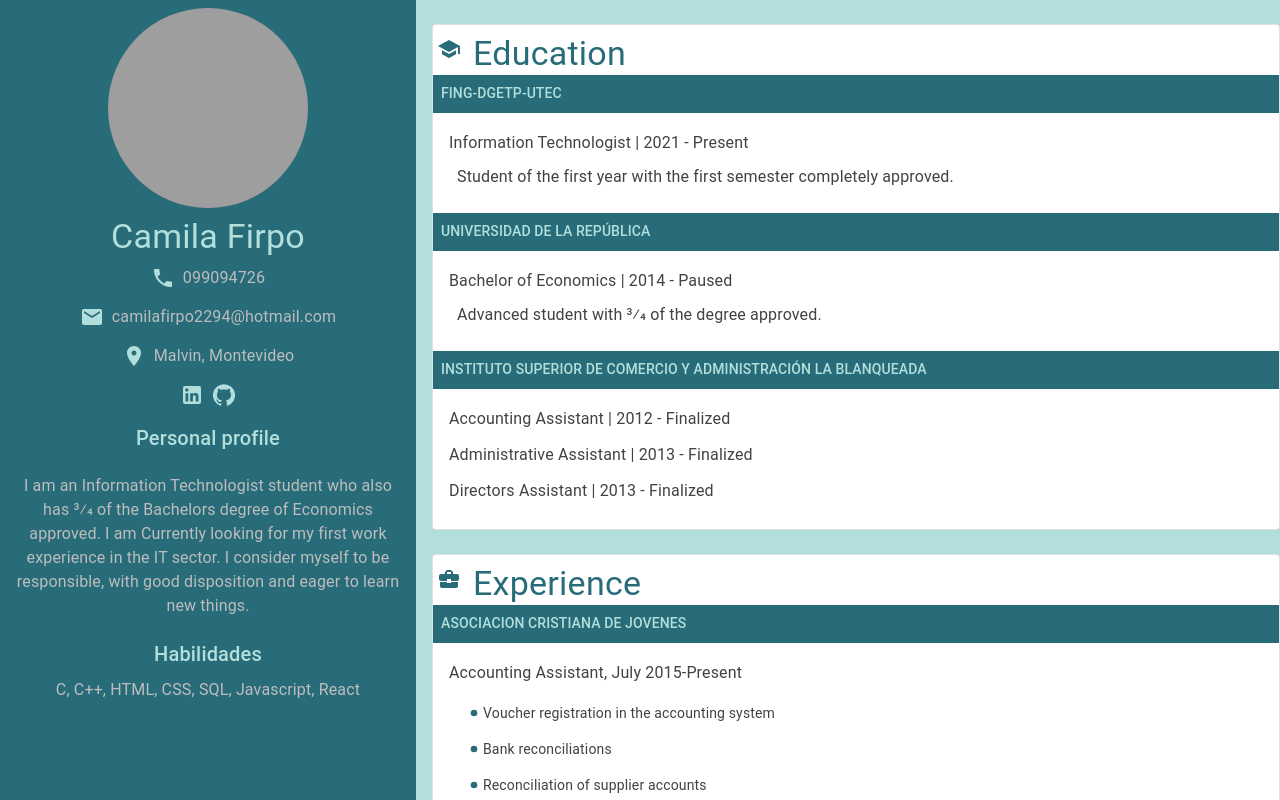
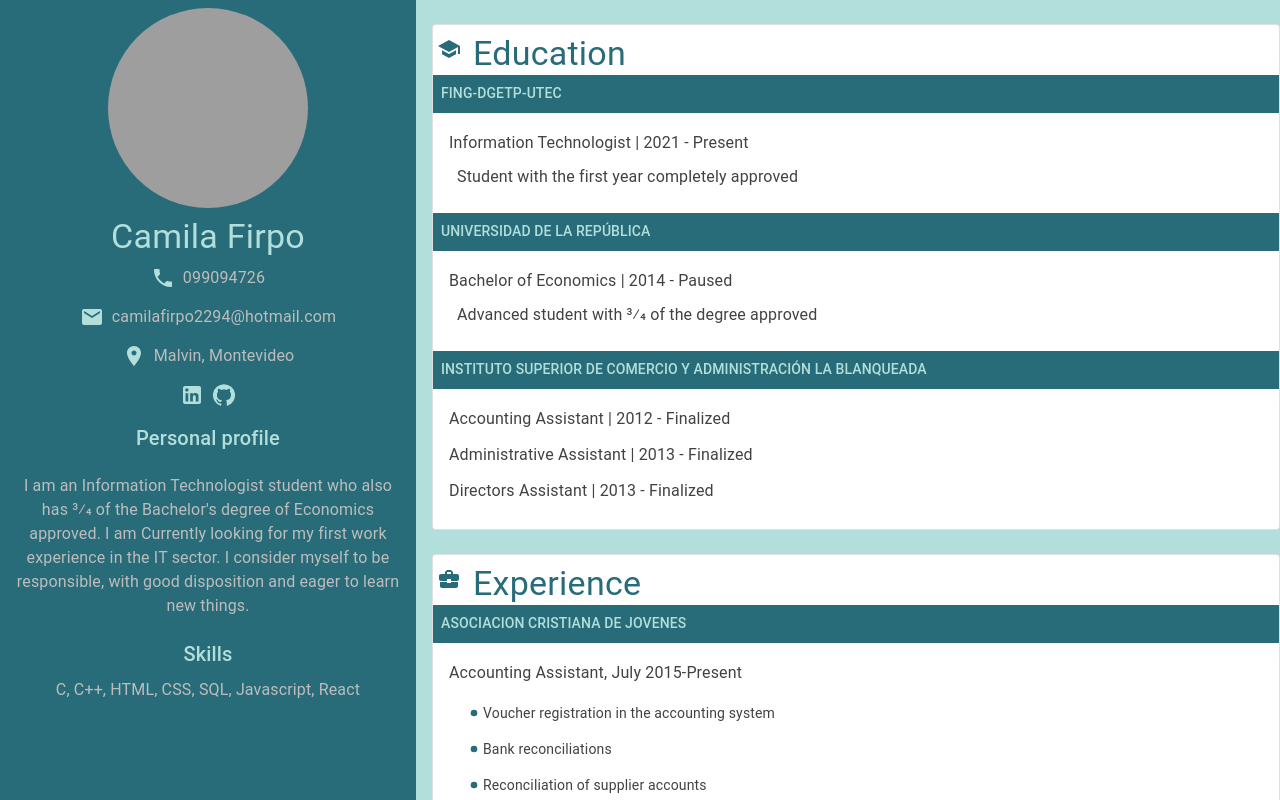
Before and after one commit to camila-firpo/CurriculumCamilaFirpo, a React (Create React App) app: page / in a window 1280 px wide. Shown: the top 800 px of the page. Built offline with nearby package versions, Linux system fonts and the light colour scheme; grey boxes are pictures that could not be loaded.

Commit message:
wording changes

```diff
--- a/src/components/Education/index.js
+++ b/src/components/Education/index.js
@@ -21,8 +21,8 @@ function Education() {
 						<Typography variant="subtitle1" color="secondary.dark" sx={{marginBottom: 1}}>Information Technologist | 2021 - Present</Typography>
 						<Box sx={{margin: 1}}>
 							<Typography variant="body1" color="secondary.dark">
-							Student of the first year with the first semester
-							completely approved.
+							Student with the first year
+							completely approved
 							</Typography>
 						</Box>
 					</Box>
@@ -35,7 +35,7 @@ function Education() {
 						<Typography variant="subtitle1" color="secondary.dark" sx={{marginBottom: 1}}>Bachelor of Economics | 2014 - Paused</Typography>
 						<Box sx={{ marginBottom: 1, margin: 1 }}>
 							<Typography variant="body1" color="secondary.dark">
-								Advanced student with 3⁄4 of the degree approved.
+								Advanced student with 3⁄4 of the degree approved
 							</Typography>
 						</Box>
 					</Box>
--- a/src/components/PersonInfo/index.js
+++ b/src/components/PersonInfo/index.js
@@ -69,7 +69,7 @@ function PersonInfo() {
               <Box sx={{ display: 'flex', marginBottom: 1, justifyContent: 'center', padding: 1.5 }}>
                 <Typography variant="body1" color='secondary.main'>
                 I am an Information Technologist student who
-                also has 3⁄4 of the Bachelors degree of
+                also has 3⁄4 of the Bachelor&apos;s degree of
                 Economics approved.
                 I am Currently looking for my first work
                 experience in the IT sector. I consider myself
@@ -81,7 +81,7 @@ function PersonInfo() {
             <Box>
               <Box sx={{ display: 'flex', marginBottom: 1, justifyContent: 'center' }}>
                 <Typography variant="h6" color='primary.light'>
-                  Habilidades
+                  Skills
                 </Typography>
               </Box>
               <Box sx={{ display: 'flex', marginBottom: 1, justifyContent: 'center' }}>
```
